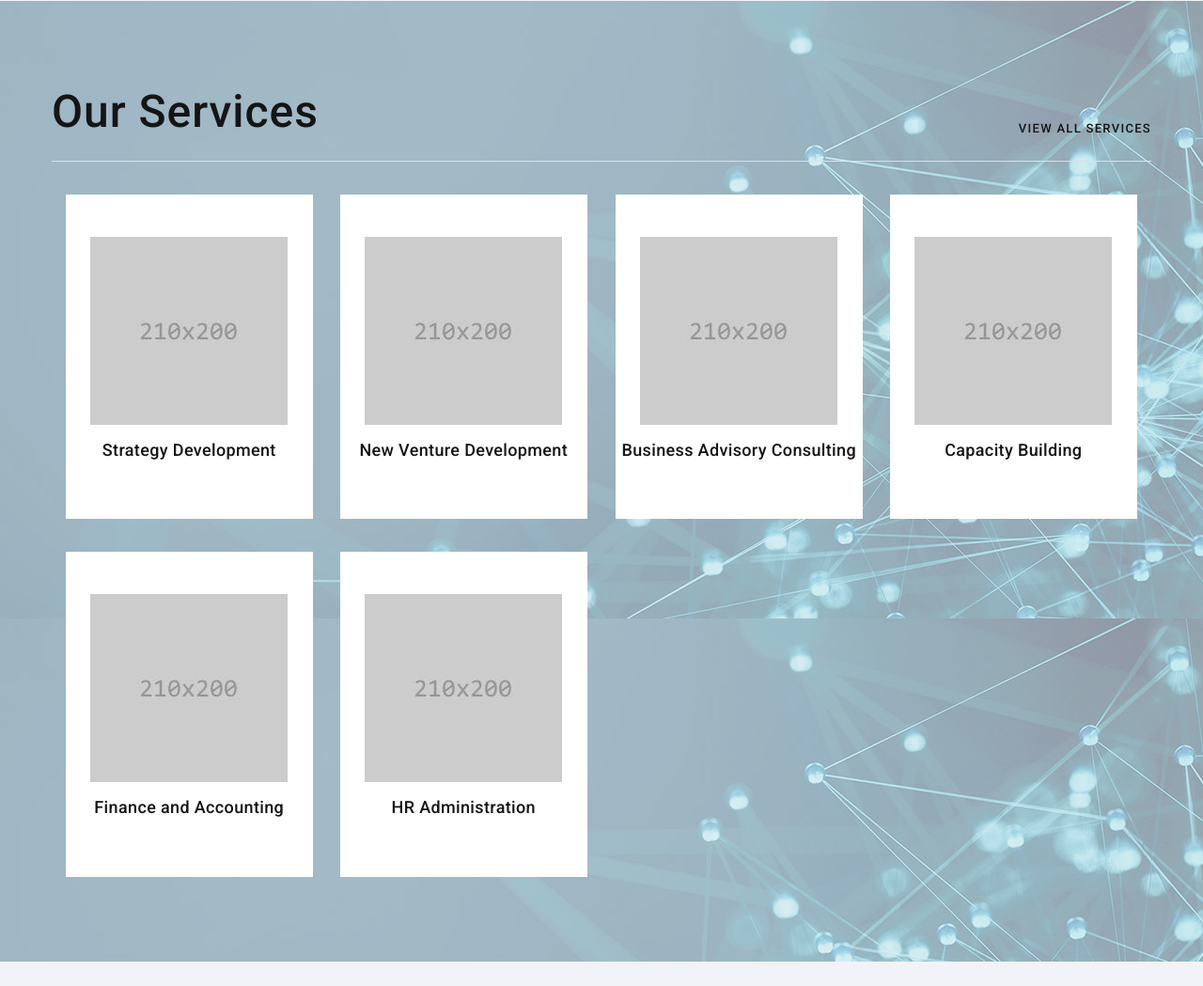
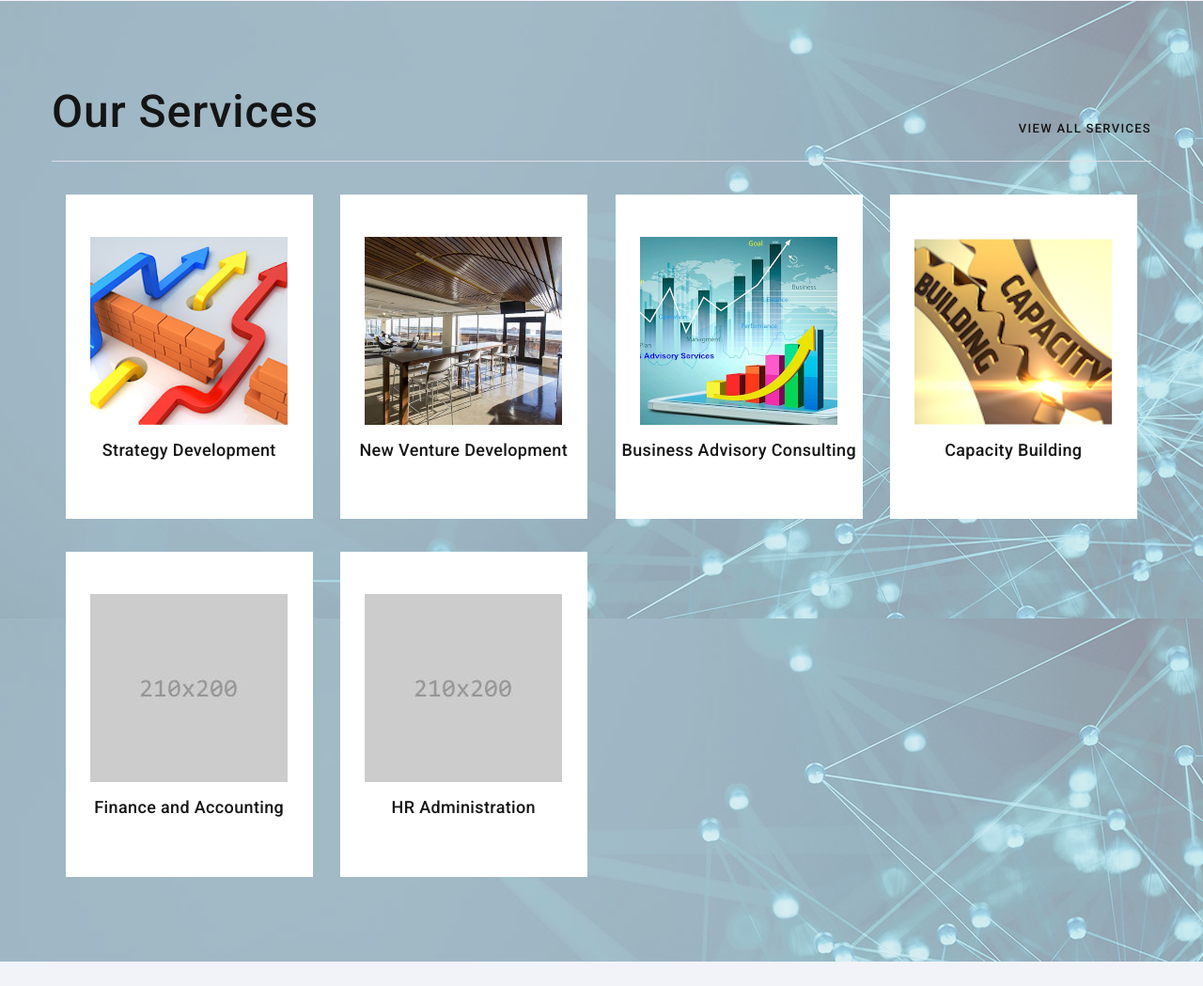
Before and after one commit to Tosin427/alutrixfirst-, a plain HTML site: page index.html in a window 1280 px wide. Shown: the part 2629-3678 px from the top of the page at 94% size. Drawn offline with Linux system fonts and the light colour scheme.

Commit message:
Add files via upload

```diff
--- a/index.html
+++ b/index.html
@@ -178,7 +178,7 @@
               <div class="row row-offset-2">
                 <div class="col-6 col-md-4 col-lg-3 isotope-item" data-filter="Category 1">
                   <!-- Product-->
-                  <article class="product"> <a class="product__image-wrap" href="#"><img class="product__image" src="images/product-01-210x200.jpg" alt="" width="210" height="200"/></a>
+                  <article class="product"> <a class="product__image-wrap" href="#"><img class="product__image" src="images/strategy.png" alt="" width="210" height="200"/></a>
                     <div class="product__main">
                       <p class="product__title"><a href="#">Strategy Development</a></p>
                     </div>
@@ -187,7 +187,7 @@
                 </div>
                 <div class="col-6 col-md-4 col-lg-3 isotope-item" data-filter="Category 2">
                   <!-- Product-->
-                  <article class="product"> <a class="product__image-wrap" href="#"><img class="product__image" src="images/product-02-210x200.jpg" alt="" width="210" height="200"/></a>
+                  <article class="product"> <a class="product__image-wrap" href="#"><img class="product__image" src="images/newventur.png" alt="" width="210" height="200"/></a>
                     <div class="product__main">
                       <p class="product__title"><a href="#">New Venture Development</a></p>
 
@@ -197,7 +197,7 @@
                 </div>
                 <div class="col-6 col-md-4 col-lg-3 isotope-item" data-filter="Category 1">
                   <!-- Product-->
-                  <article class="product"> <a class="product__image-wrap" href="#"><img class="product__image" src="images/product-03-210x200.jpg" alt="" width="210" height="200"/></a>
+                  <article class="product"> <a class="product__image-wrap" href="#"><img class="product__image" src="images/businessadvice.png" alt="" width="210" height="200"/></a>
                     <div class="product__main">
                       <p class="product__title"><a href="#">Business Advisory Consulting</a></p>
                       <!-- <p class="product__price">from <span>&#8358;</span> 250</p> -->
@@ -207,7 +207,7 @@
                 </div>
                 <div class="col-6 col-md-4 col-lg-3 isotope-item" data-filter="Category 2">
                   <!-- Product-->
-                  <article class="product"> <a class="product__image-wrap" href="#"><img class="product__image" src="images/product-04-210x200.jpg" alt="" width="210" height="200"/></a>
+                  <article class="product"> <a class="product__image-wrap" href="#"><img class="product__image" src="images/capcityBuilding.png" alt="" width="210" height="200"/></a>
                     <div class="product__main">
                       <p class="product__title"><a href="#">Capacity Building </a></p>
 
```
